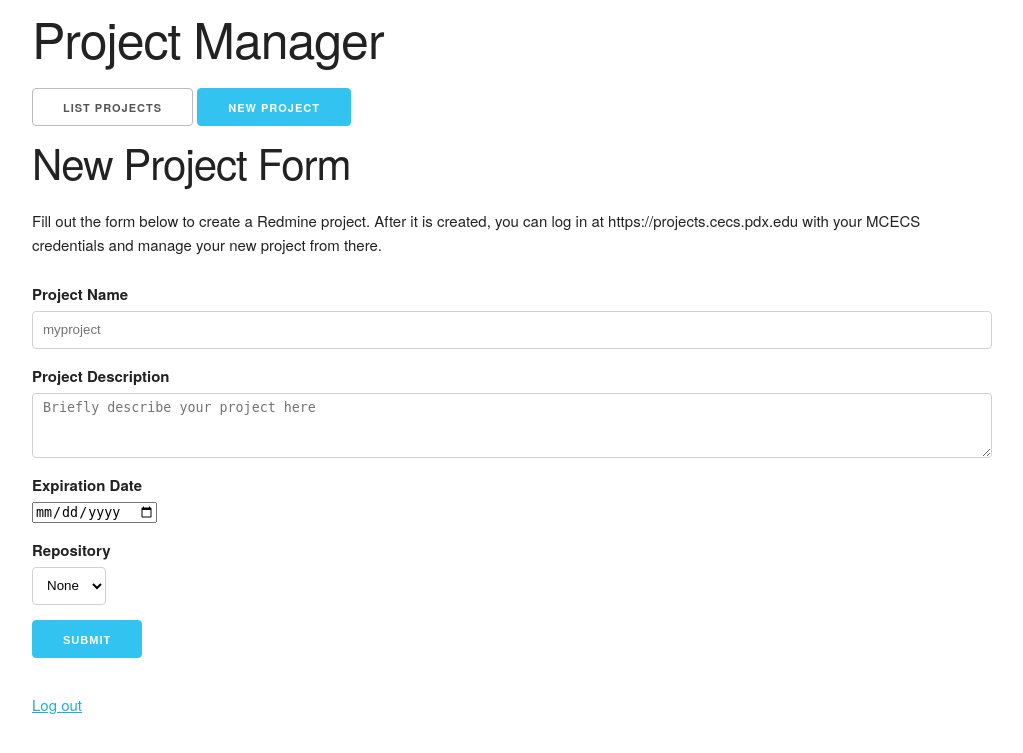
After one commit to chances/php-bd, a PHP site: page /new.php in a window 1280 px wide. The commit adds this page. Shown: the top 753 px of the page, without its empty margins (128-1151 px from the left). Run offline with PHP 8.4, Linux system fonts and the light colour scheme; some libraries are stand-ins or nearby versions.

Commit message:
Add static new project page

```diff
--- a/app/detail.php
+++ b/app/detail.php
@@ -30,6 +30,8 @@ require_once __DIR__ . '/inc/header.php';
     git clone https://projects.cecs.pdx.edu/git/exampleproject
     </code></pre>
 
+  <a class="button button-primary" href="#">Delete this project</a>
+
   </section>
 
 <?php
--- /dev/null
+++ b/app/new.php
@@ -0,0 +1,43 @@
+<?php
+require_once __DIR__ . '/inc/header.php';
+?>
+
+  <section>
+
+    <h2>New Project Form</h2>
+
+    <p>Fill out the form below to create a Redmine project. After it is created, you can log in at https://projects.cecs.pdx.edu with your MCECS credentials and manage your new project from there.</p>
+
+    <form action="new.php" method="post">
+      <div class="row">
+        <label for="name-field">Project Name</label>
+        <input class="u-full-width" type="text" id="name-field" name="name" placeholder="myproject">
+      </div>
+
+      <div class="row">
+        <label for="description-field">Project Description</label>
+        <textarea class="u-full-width" id="description-field" placeholder="Briefly describe your project here"></textarea>
+      </div>
+
+      <div class="row">
+        <label for="expires-field">Expiration Date</label>
+        <input type="date" id="expires-field" name="expires">
+      </div>
+
+      <div class="row">
+        <label for="repsitory-field">Repository</label>
+        <select>
+          <option value="0">None</option>
+        </select>
+      </div>
+
+      <div class="row">
+        <input class="button button-primary" type="submit" value="Submit">
+      </div>
+    </form>
+
+  </section>
+
+<?php
+require_once __DIR__ . '/inc/footer.php';
+?>
```
